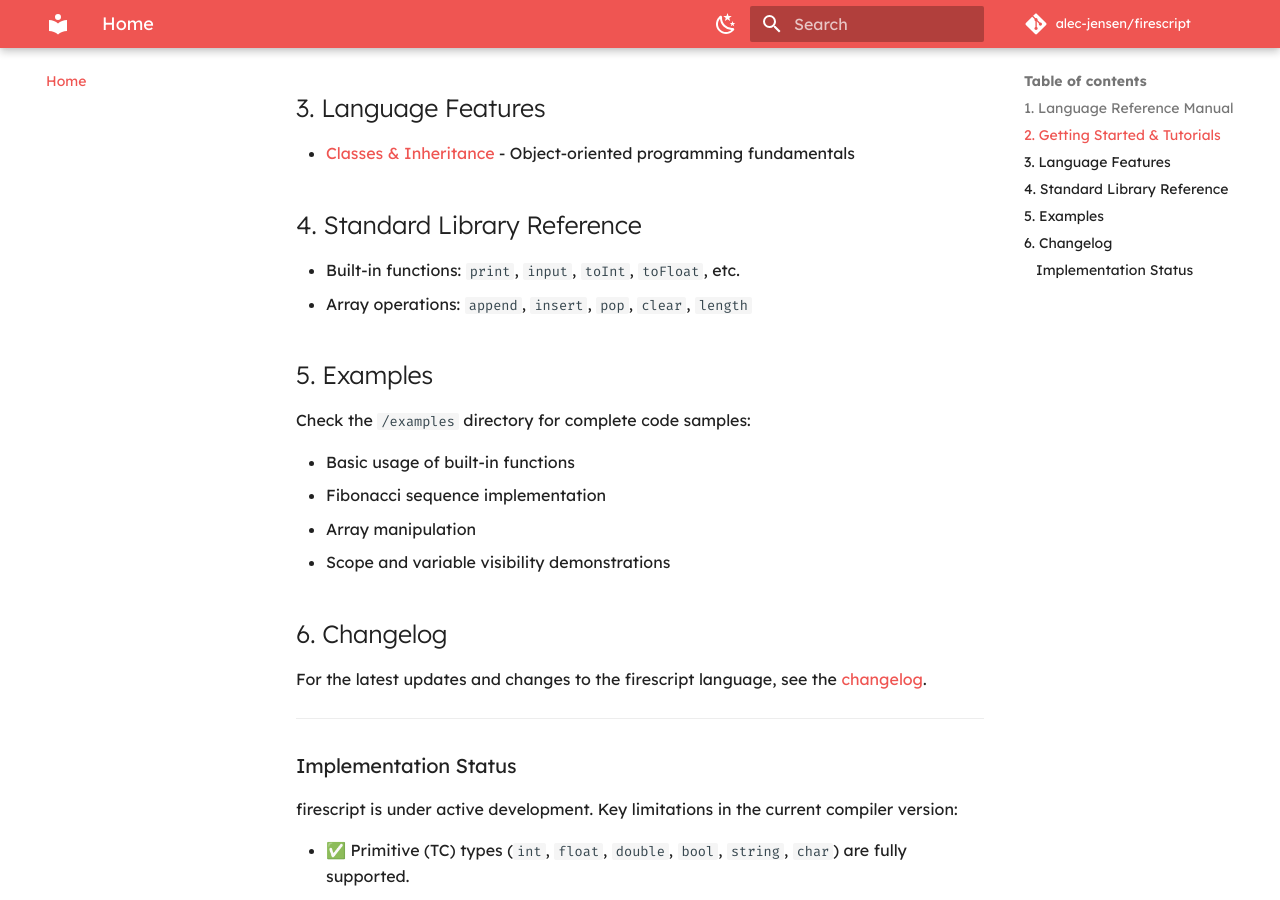
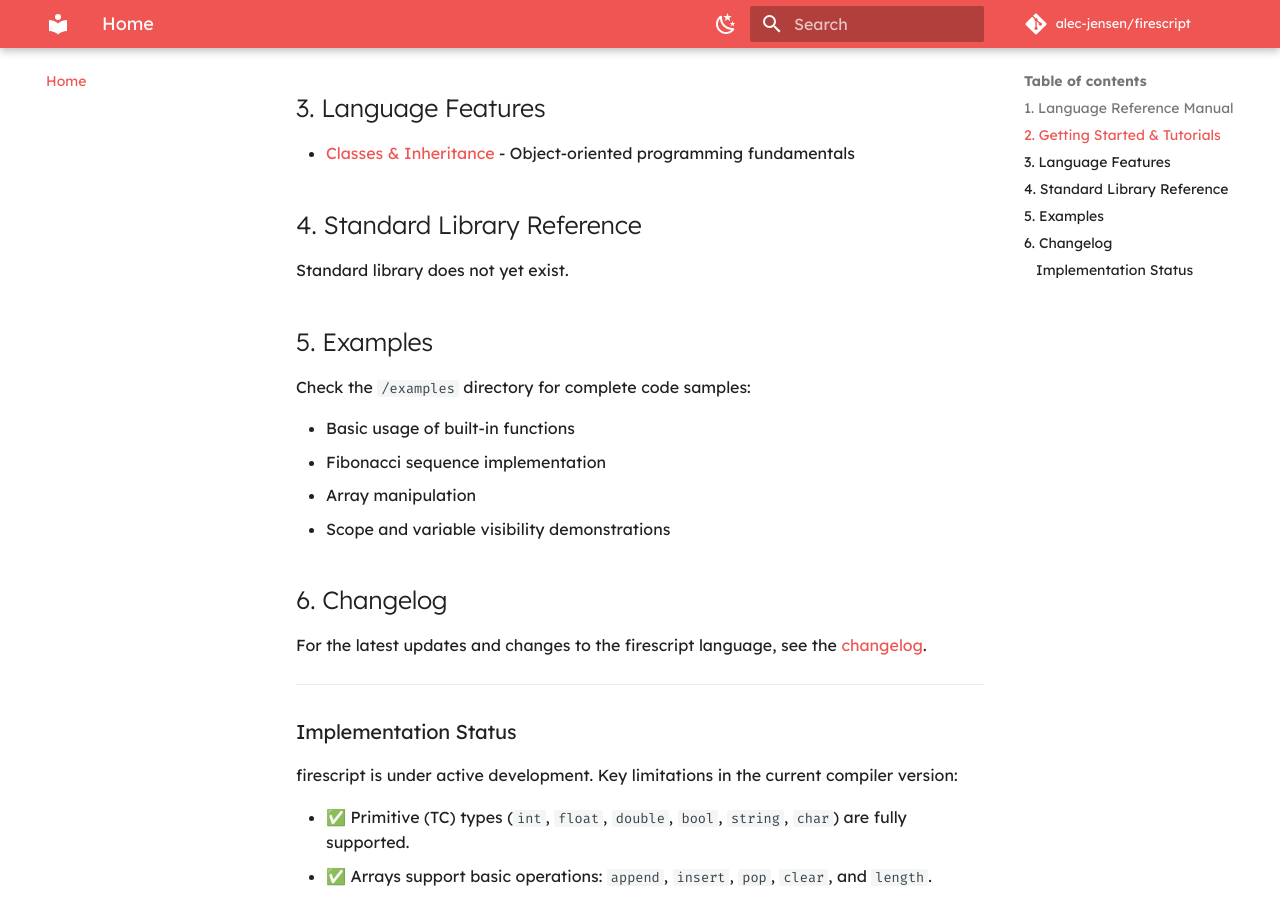
Before and after one commit to alec-jensen/firescript, an MkDocs documentation site: the page built from docs/README.md, in a window 1280 px wide and 900 px high, scrolled down 740 px. Built offline with MkDocs 1.6.1 and Material for MkDocs 9.7.7, drawn with Linux system fonts in a browser that asks for light colours; comment, search, counter and statistics services are not loaded.

Commit message:
fix inconsistency

```diff
--- a/docs/README.md
+++ b/docs/README.md
@@ -22,8 +22,7 @@
 
 ## 4. Standard Library Reference
 
-* Built-in functions: `print`, `input`, `toInt`, `toFloat`, etc.
-* Array operations: `append`, `insert`, `pop`, `clear`, `length`
+Standard library does not yet exist.
 
 ## 5. Examples
 
```
